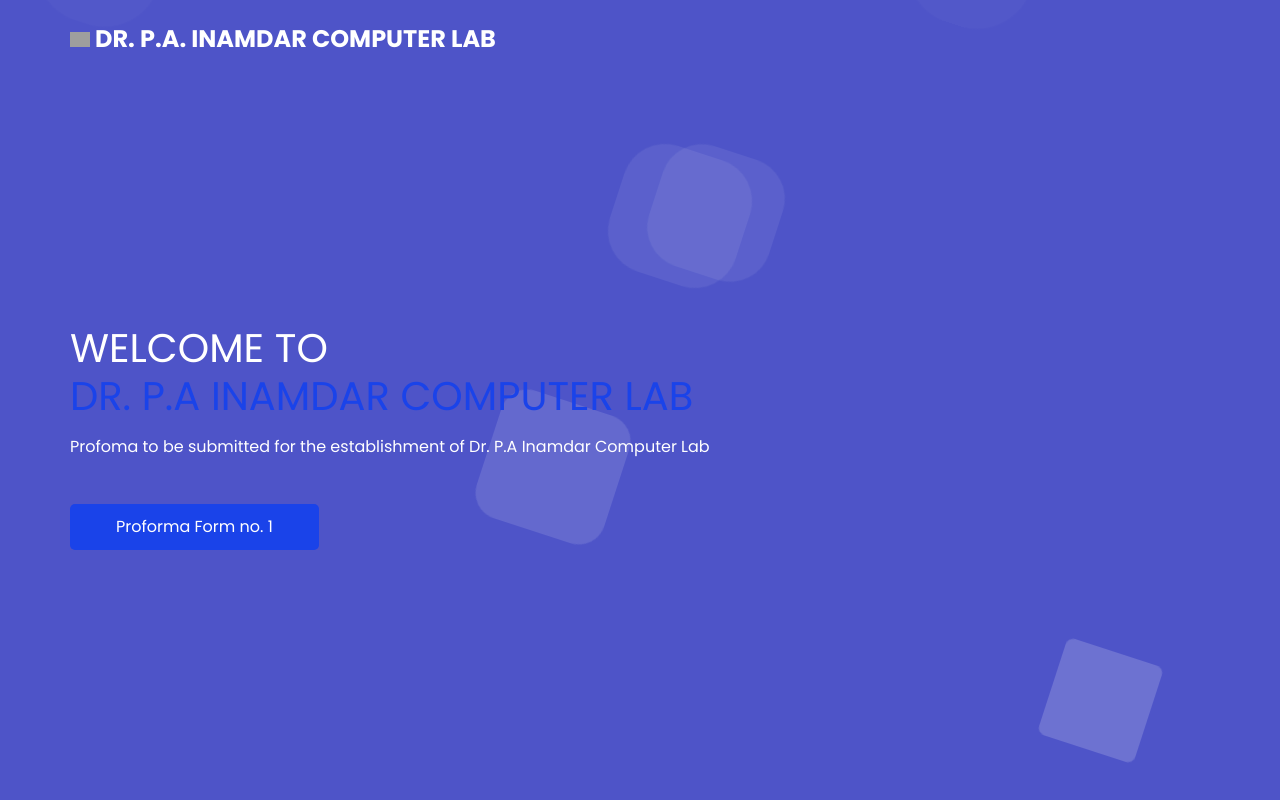
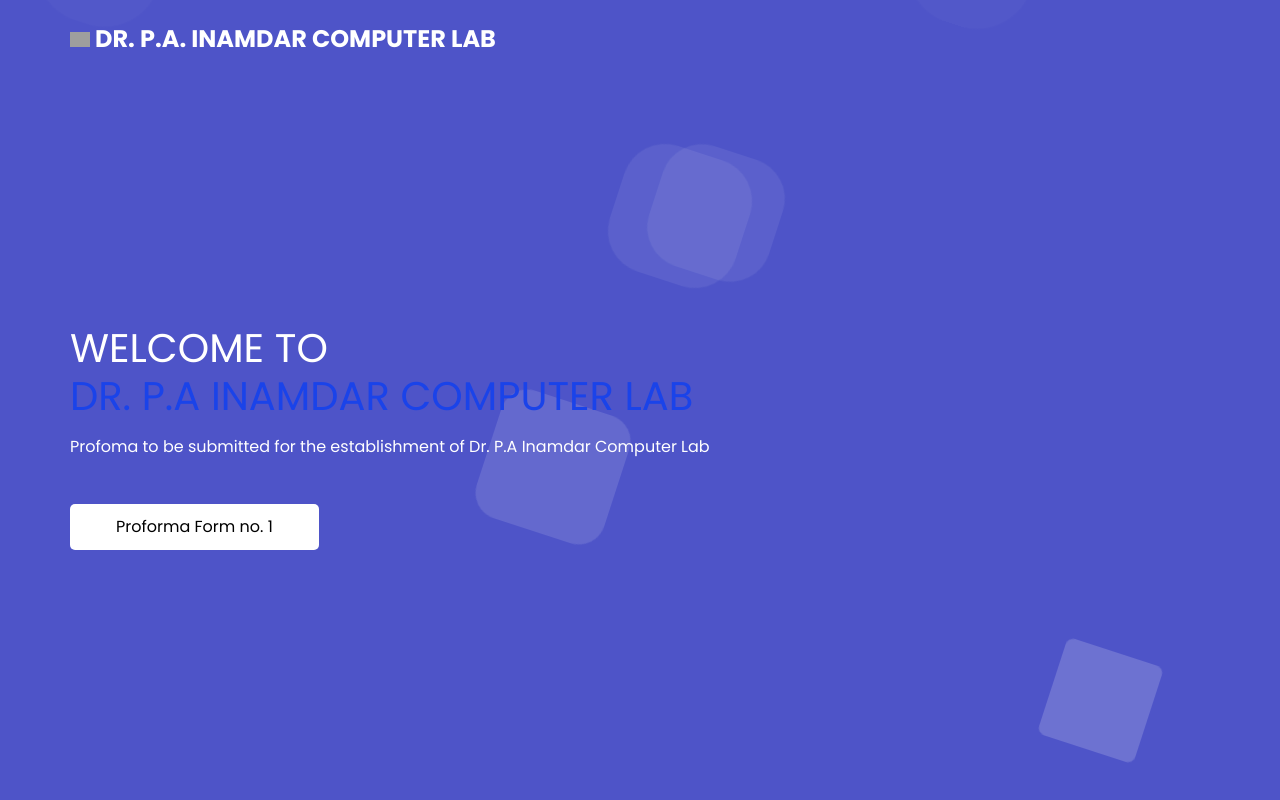
Before and after one commit to Saikishor164/ProFormaForm, a PHP site: page / in a window 1280 px wide. Run offline with PHP 8.4, Linux system fonts and the light colour scheme; some libraries are stand-ins or nearby versions; grey boxes are pictures that could not be loaded.

Commit message:
Update style.css

```diff
--- a/css/style.css
+++ b/css/style.css
@@ -167,18 +167,19 @@ a:focus {
 .slider_section .detail-box .btn-box a {
   display: inline-block;
   padding: 10px 45px;
-  background-color: #1a43e9;
-  color: #ffffff;
+  background-color: #ffffff;
+  color: #000000;
   -webkit-transition: all 0.3s;
   transition: all 0.3s;
   border: 1px solid transparent;
   border-radius: 5px;
 }
+}
 
 .slider_section .detail-box .btn-box a:hover {
-  background-color: transparent;
-  border-color: #1a43e9;
-  color: #1a43e9;
+    background-color: transparent;
+    border-color: #ffffff;
+    color: #ffffff;
 }
 
 .slider_section #carouselExampleIndicators {
```
